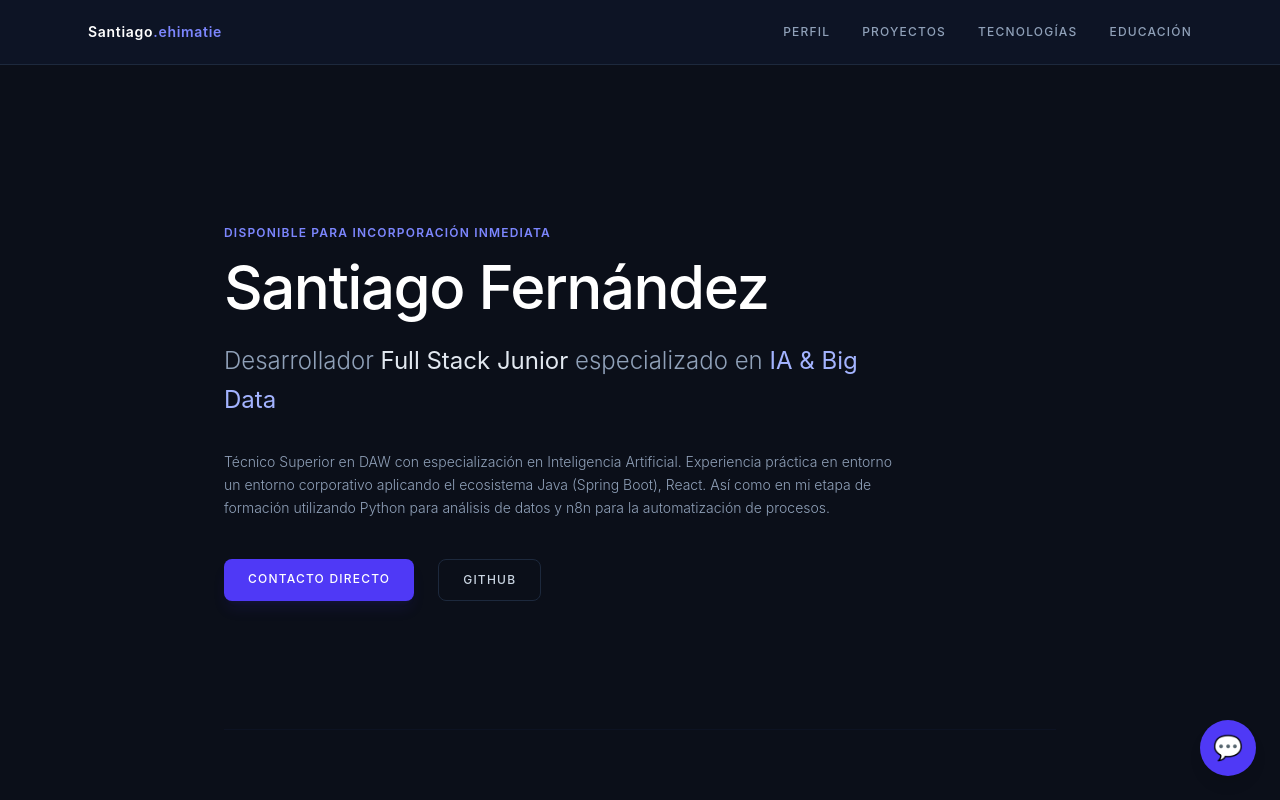
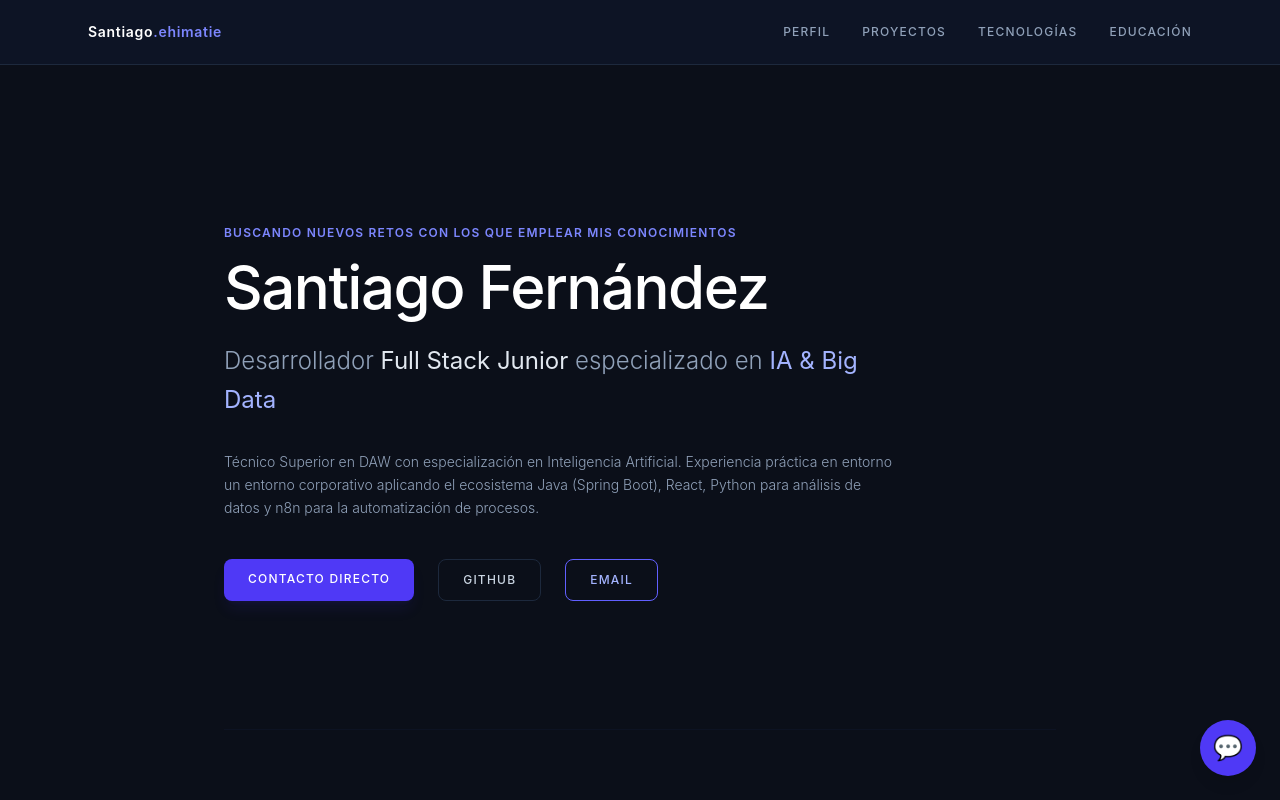
Before and after one commit to sferehi18/portfolio-santiago, a React (Vite) app in the folder santiago-portfolio/: page / in a window 1280 px wide. Shown: the top 800 px of the page. Built offline with nearby package versions, Linux system fonts and the light colour scheme.

Commit message:
Añadido botón de envio de email

```diff
--- a/santiago-portfolio/src/components/Hero.jsx
+++ b/santiago-portfolio/src/components/Hero.jsx
@@ -6,7 +6,7 @@ export default function Hero() {
 <section id="perfil" className="scroll-mt-28 pt-32 pb-24 md:pt-40 md:pb-32 flex flex-col justify-center border-b border-slate-900/60">
 
       <p className="text-xs font-semibold tracking-widest uppercase text-indigo-400 mb-4">
-        Disponible para incorporación inmediata
+        Buscando nuevos retos con los que emplear mis conocimientos
       </p>
       <h1 className="text-4xl md:text-6xl font-medium tracking-tight text-white mb-6">
         Santiago Fernández
@@ -15,7 +15,7 @@ export default function Hero() {
         Desarrollador <span className="text-slate-200 font-normal">Full Stack Junior</span> especializado en <span className="text-indigo-300 font-normal">IA & Big Data</span>
       </h2>
       <p className="text-slate-400 text-sm max-w-2xl leading-relaxed font-light mb-10">
-        Técnico Superior en DAW con especialización en Inteligencia Artificial. Experiencia práctica en entorno un entorno corporativo aplicando el ecosistema Java (Spring Boot), React. Así como en mi etapa de formación utilizando Python para análisis de datos y n8n para la automatización de procesos.
+        Técnico Superior en DAW con especialización en Inteligencia Artificial. Experiencia práctica en entorno un entorno corporativo aplicando el ecosistema Java (Spring Boot), React, Python para análisis de datos y n8n para la automatización de procesos.
       </p>
       <div className="flex gap-6 text-xs font-medium tracking-widest uppercase">
       <a
@@ -30,6 +30,13 @@ export default function Hero() {
         <a href="https://github.com/sferehi18" target="_blank" rel="noreferrer" className="border border-slate-800 hover:border-slate-600 text-slate-300 px-6 py-3 rounded-lg transition-all duration-200">
           GitHub
         </a>
+         {/* EMAIL BUTTON */}
+        <a
+          href="mailto:Sferehi18@gmail.com"
+          className="border border-indigo-500 text-indigo-300 hover:bg-indigo-500 hover:text-white px-6 py-3 rounded-lg transition-all duration-200"
+        >
+          Email
+        </a>
       </div>
     </section>
   );
```
